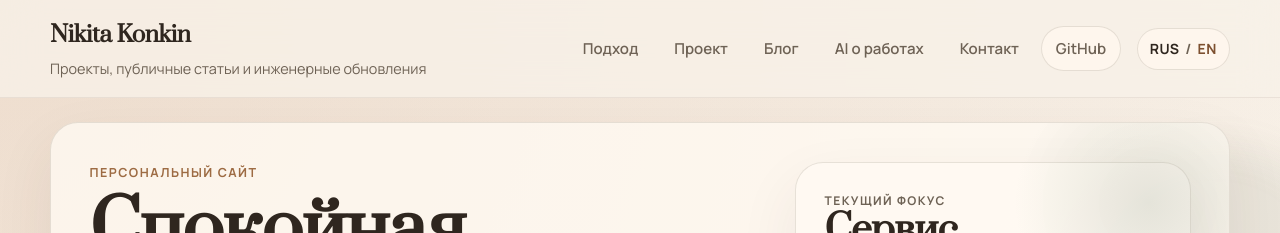
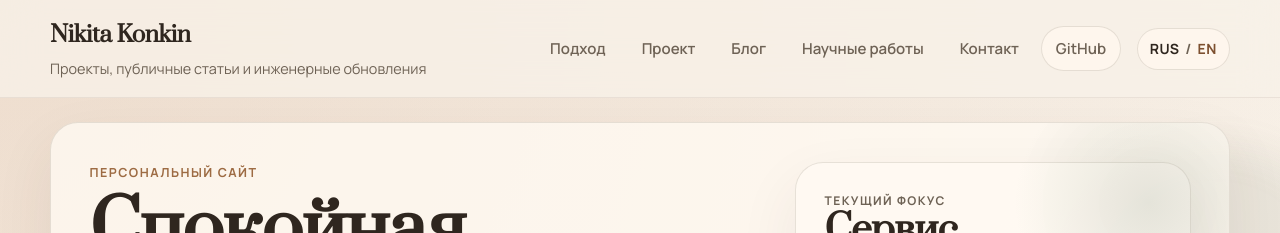
Before and after one commit to nikita-konkin/nikita-konkin.github.io, a Jekyll site: the page built from index.html, in a window 1280 px wide. Shown: the top 233 px of the page. Built offline with Jekyll 4.4.1, drawn with Linux system fonts in a browser that asks for light colours; part of the change alters nothing that is shown.

Commit message:
Rename nav section "AI review" to "Science work" / "Научные работы"
Per-review "AI review" meta tags are kept to flag items as AI-generated.

Co-Authored-By: Claude Opus 4.8 <noreply@anthropic.com>

```diff
--- a/_includes/site_header.html
+++ b/_includes/site_header.html
@@ -15,7 +15,7 @@
   {% assign contact_label = 'Contact' %}
   {% assign projects_label = 'Projects' %}
   {% assign blog_label = 'Blog' %}
-  {% assign ai_review_label = 'AI review' %}
+  {% assign ai_review_label = 'Science work' %}
   {% assign about_label = 'About' %}
   {% assign lang_switch_label = 'Language switch' %}
 {% else %}
@@ -33,7 +33,7 @@
   {% assign contact_label = 'Контакт' %}
   {% assign projects_label = 'Проекты' %}
   {% assign blog_label = 'Блог' %}
-  {% assign ai_review_label = 'AI о работах' %}
+  {% assign ai_review_label = 'Научные работы' %}
   {% assign about_label = 'Обо мне' %}
   {% assign lang_switch_label = 'Переключение языка' %}
 {% endif %}
```
